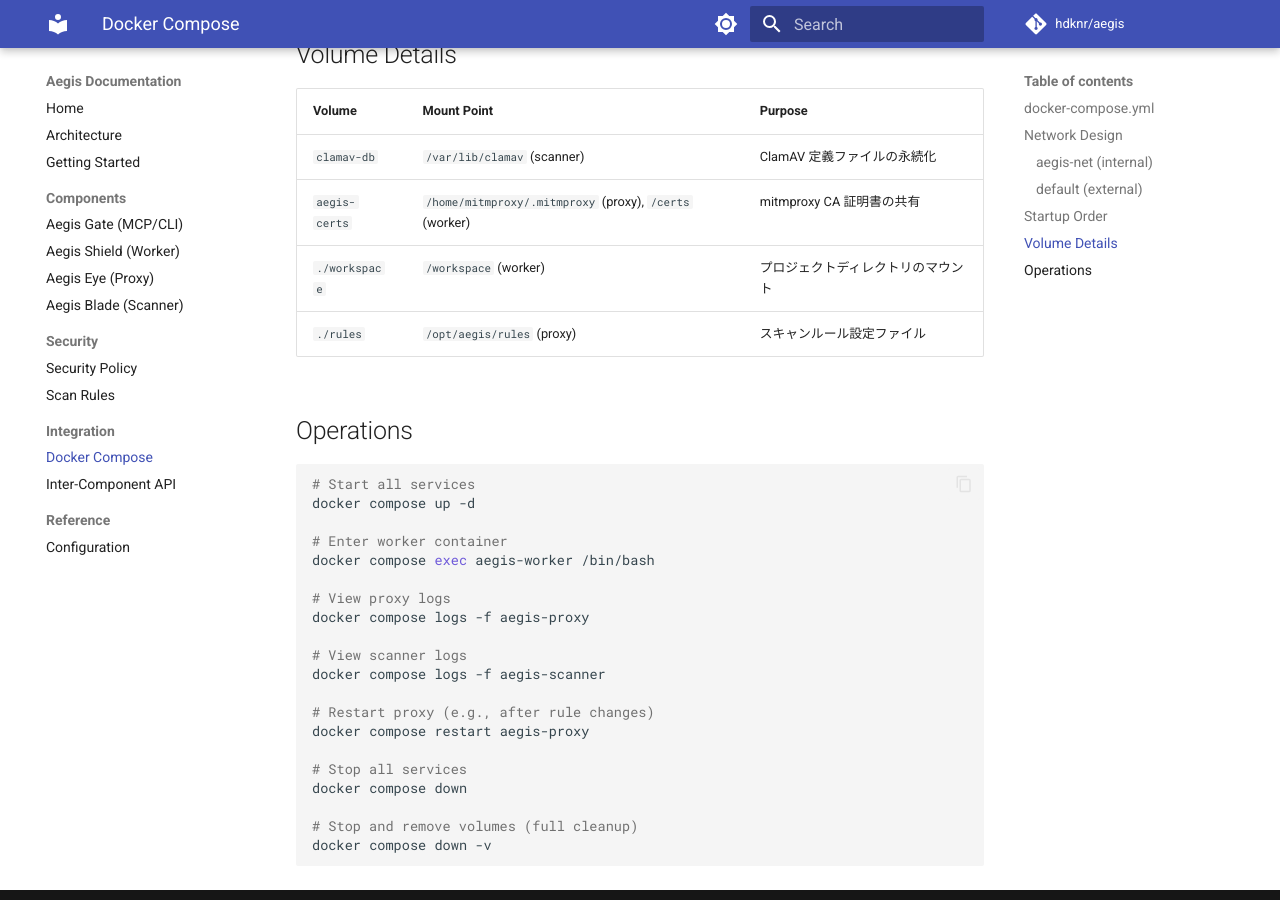
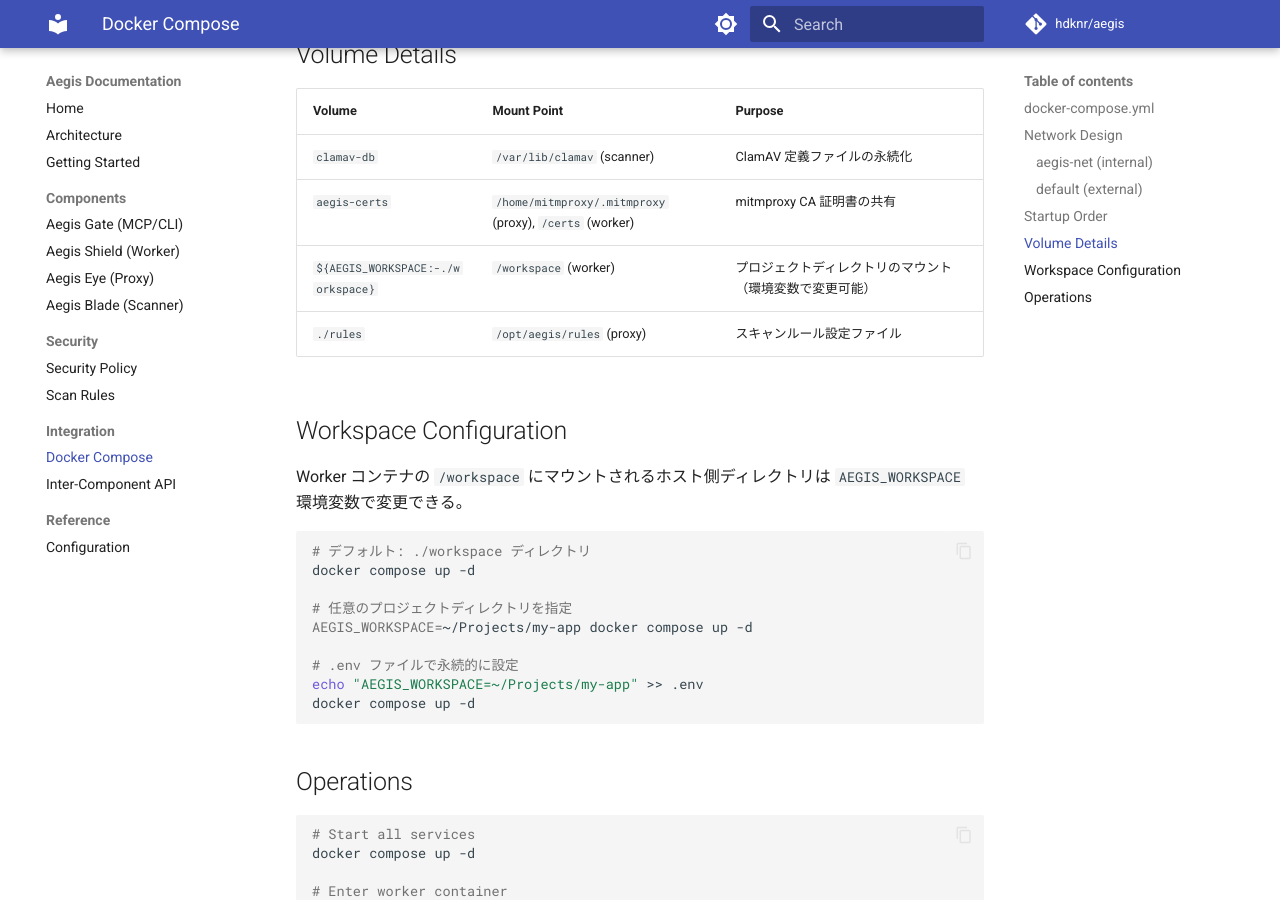
Before and after one commit to hdknr/aegis, an MkDocs documentation site: the page built from docs/integration/docker-compose.md, in a window 1280 px wide and 900 px high, scrolled down 3735 px. Built offline with MkDocs 1.6.1 and Material for MkDocs 9.7.7, drawn with Linux system fonts in a browser that asks for light colours; comment, search, counter and statistics services are not loaded; some of the changed text lies outside the part shown.

Commit message:
docs: add AEGIS_WORKSPACE env var for configurable workspace mount
Worker's /workspace mount is now configurable via AEGIS_WORKSPACE
environment variable, defaulting to ./workspace. This allows Pattern C
users to point to any host project directory.

Updated: docker-compose.md, getting-started.md, configuration.md

Co-Authored-By: Claude Opus 4.6 (1M context) <noreply@anthropic.com>

````diff
--- a/docs/integration/docker-compose.md
+++ b/docs/integration/docker-compose.md
@@ -81,7 +81,7 @@ services:
     networks:
       - aegis-net
     volumes:
-      - ./workspace:/workspace
+      - ${AEGIS_WORKSPACE:-./workspace}:/workspace
       - aegis-certs:/certs:ro
     environment:
       HTTP_PROXY: "http://aegis-proxy:8080"
@@ -165,8 +165,24 @@ graph LR
 |---|---|---|
 | `clamav-db` | `/var/lib/clamav` (scanner) | ClamAV 定義ファイルの永続化 |
 | `aegis-certs` | `/home/mitmproxy/.mitmproxy` (proxy), `/certs` (worker) | mitmproxy CA 証明書の共有 |
-| `./workspace` | `/workspace` (worker) | プロジェクトディレクトリのマウント |
+| `${AEGIS_WORKSPACE:-./workspace}` | `/workspace` (worker) | プロジェクトディレクトリのマウント（環境変数で変更可能） |
 | `./rules` | `/opt/aegis/rules` (proxy) | スキャンルール設定ファイル |
+
+## Workspace Configuration
+
+Worker コンテナの `/workspace` にマウントされるホスト側ディレクトリは `AEGIS_WORKSPACE` 環境変数で変更できる。
+
+```bash
+# デフォルト: ./workspace ディレクトリ
+docker compose up -d
+
+# 任意のプロジェクトディレクトリを指定
+AEGIS_WORKSPACE=~/Projects/my-app docker compose up -d
+
+# .env ファイルで永続的に設定
+echo "AEGIS_WORKSPACE=~/Projects/my-app" >> .env
+docker compose up -d
+```
 
 ## Operations
 
````
Also changed, not shown: docs/getting-started.md (+6 -1 lines), docs/reference/configuration.md (+6 -0 lines).
